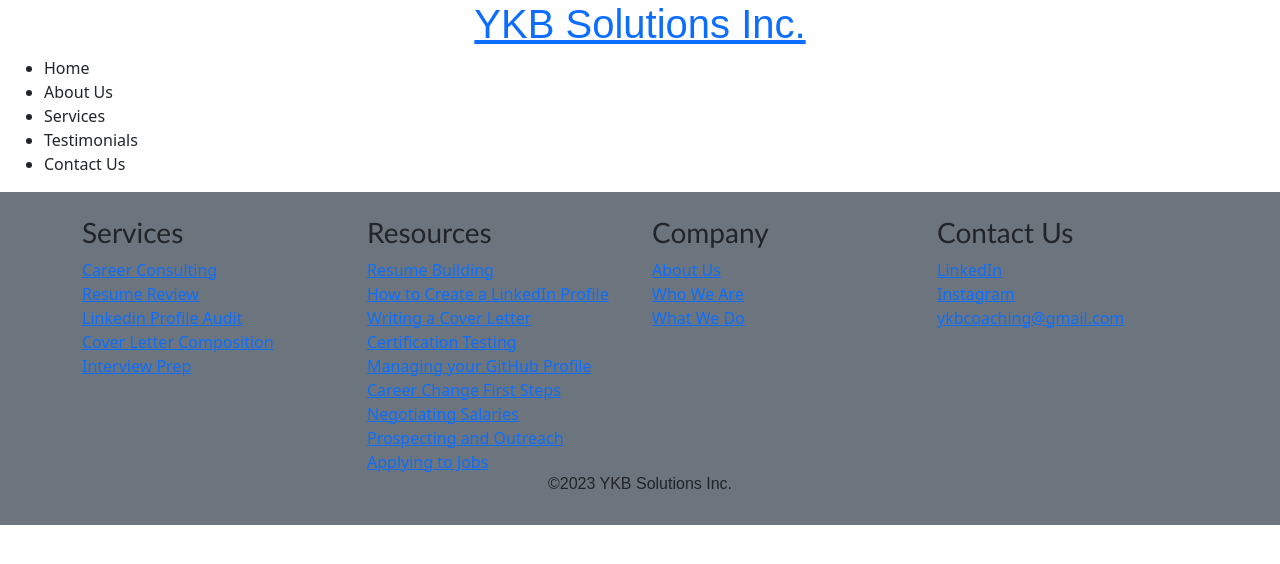
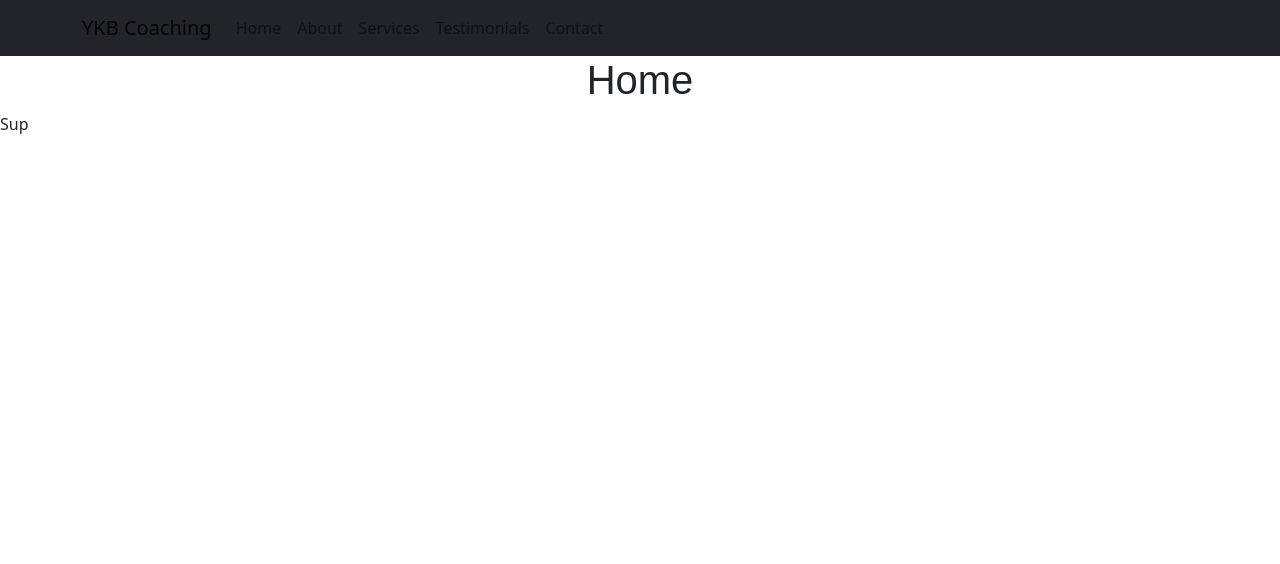
Before and after one commit to jermeewinn/YKB-solutions, a React (Create React App) app: page / in a window 1280 px wide. Shown: the top 564 px of the page. Built offline with nearby package versions, Linux system fonts and the light colour scheme.

Commit message:
refactored App.js and Navigation components directory to integrate react-router-dom & react-bootstrap NavBar

```diff
--- a/src/App.js
+++ b/src/App.js
@@ -13,61 +13,64 @@
 
 function App() {
   //categories to appear in the Navbar at the top
-  const [categories] = useState([
-    {
-      name: "Home"
-    },
-    {
-      name: "About Us",
-      description: "Meet the crew you will be working with"
-    },
-    {
-      name: "Services",
-      description: "Here's a summary of our services"
-    },
-    {
-      name: "Testimonials",
-      description: "Read some of our client stories"
-    },
-    {
-      name: "Contact Us",
-      description: "Reeach out to us for an inquiry"
-    },
+  // const [categories] = useState([
+  //   {
+  //     name: "Home"
+  //   },
+  //   {
+  //     name: "About Us",
+  //     description: "Meet the crew you will be working with"
+  //   },
+  //   {
+  //     name: "Services",
+  //     description: "Here's a summary of our services"
+  //   },
+  //   {
+  //     name: "Testimonials",
+  //     description: "Read some of our client stories"
+  //   },
+  //   {
+  //     name: "Contact Us",
+  //     description: "Reeach out to us for an inquiry"
+  //   },
 
-  ]);
+  // ]);
 
-  const renderPage = () => {
-    console.log(currentCategory.name)
-    if (currentCategory.name === 'Home') {
-      return <Home currentCategory={currentCategory} />;
-    }
-    if (currentCategory.name === 'About Us') {
-      return <About currentCategory={currentCategory} />;
-    }
-    if (currentCategory.name === 'Services') {
-      return <Services currentCategory={currentCategory} />;
-    }
-    if (currentCategory.name === 'Testimonials') {
-      return <Testimonials currentCategory={currentCategory} />;
-    }
-    if (currentCategory.name === 'Contact Us') {
-      return <Contact currentCategory={currentCategory} />;
-    }
-  };
+  // const renderPage = () => {
+  //   console.log(currentCategory.name)
+  //   if (currentCategory.name === 'Home') {
+  //     return <Home currentCategory={currentCategory} />;
+  //   }
+  //   if (currentCategory.name === 'About Us') {
+  //     return <About currentCategory={currentCategory} />;
+  //   }
+  //   if (currentCategory.name === 'Services') {
+  //     return <Services currentCategory={currentCategory} />;
+  //   }
+  //   if (currentCategory.name === 'Testimonials') {
+  //     return <Testimonials currentCategory={currentCategory} />;
+  //   }
+  //   if (currentCategory.name === 'Contact Us') {
+  //     return <Contact currentCategory={currentCategory} />;
+  //   }
+  // };
 
-  const [currentCategory, setCurrentCategory] = useState(categories[0]);
+  // const [currentCategory, setCurrentCategory] = useState(categories[0]);
 
   return (
+    // <div className="App">
+    //   <Navigation
+    //     categories={categories}
+    //     setCurrentCategory={setCurrentCategory}
+    //     currentCategory={currentCategory}>
+    //   </Navigation>
+    //   <main>
+    //     {renderPage()}
+    //   </main>
+    //   <Footer />
+    // </div>
     <div className="App">
-      <Navigation
-        categories={categories}
-        setCurrentCategory={setCurrentCategory}
-        currentCategory={currentCategory}>
-      </Navigation>
-      <main>
-        {renderPage()}
-      </main>
-      <Footer />
+      <Navigation />
     </div>
   );
 };
--- a/src/components/Home/index.js
+++ b/src/components/Home/index.js
@@ -1,13 +1,25 @@
-import React from 'react';
+import React, { Component } from 'react';
 
-function Home() {
+// function Home() {
+//     return (
+//         <section id='home'>
+//             <div>
+//                 <h1>Home</h1>
+//                 <p>Sup</p>
+//             </div>
+//         </section>
+//     )
+// }
+
+export default class Home extends Component {
+    render() {
         return (
             <section id='home'>
                 <div>
-
+                    <h1>Home</h1>
+                    <p>Sup</p>
                 </div>
             </section>
         )
     }
-
-export default Home;
+};
--- a/src/components/Navigation/index.js
+++ b/src/components/Navigation/index.js
@@ -1,5 +1,5 @@
 import React, { Component, useEffect } from 'react';
-import { Navbar, Nav, NavDropdown, Container,  } from 'react-bootstrap';
+import { Navbar, Nav, Container } from 'react-bootstrap';
 import {
     BrowserRouter as Router,
     Routes,
@@ -13,36 +13,36 @@
 import Testimonials from '../Testimonials';
 import Contact from '../Contact';
 
-function Navigation(props) {
-    const {
-        categories = [],
-        setCurrentCategory,
-        currentCategory
-    } = props;
+// function Navigation(props) {
+//     const {
+//         categories = [],
+//         setCurrentCategory,
+//         currentCategory
+//     } = props;
 
-    useEffect(() => {
-        document.title = currentCategory.name;
-    }, [currentCategory]);
+//     useEffect(() => {
+//         document.title = currentCategory.name;
+//     }, [currentCategory]);
 
-    return (
-        <header className='flex-row px-1'>
-            <h1>
-                <a href='/'>
-                    YKB Solutions Inc.
-                </a>
-            </h1>
-            <nav>
-                <ul>
-                    {categories.map((category) => (
-                        <li className={`mx-2 ${currentCategory === category.name && 'navActive'}`} key={category.name}>
-                            <span onClick={() => { setCurrentCategory(category)}}>
-                                {category.name}
-                            </span>
-                        </li>
-                    ))}
-                </ul>
-            </nav>
-        </header>
+//     return (
+//         <header className='flex-row px-1'>
+//             <h1>
+//                 <a href='/'>
+//                     YKB Solutions Inc.
+//                 </a>
+//             </h1>
+//             <nav>
+//                 <ul>
+//                     {categories.map((category) => (
+//                         <li className={`mx-2 ${currentCategory === category.name && 'navActive'}`} key={category.name}>
+//                             <span onClick={() => { setCurrentCategory(category)}}>
+//                                 {category.name}
+//                             </span>
+//                         </li>
+//                     ))}
+//                 </ul>
+//             </nav>
+//         </header>
 //         <Navbar bg='dark' expand='lg'>
 //             <Container>
 //                 <Navbar.Brand href="#home">YKB Coaching</Navbar.Brand>
@@ -61,63 +61,51 @@
 //                 </Navbar.Collapse>
 //             </Container>
 //         </Navbar>
-    )
-};
+//     )
+// };
 
-export default Navigation;
+// export default Navigation;
 
 
-// export default class Navigation extends Component {
-//     render() {
-//         return (
-//             <Router>
-//                 <div>
-//                     <Navbar bg='dark' expand='lg'>
-//                         <Container>
-//                             <Navbar.Brand href="#home">YKB Coaching</Navbar.Brand>
-//                             <Navbar.Toggle aria-controls='navbarScroll' />
-//                             <Navbar.Collapse id="basic-navbar-nav">
-//                                 <Nav
-//                                     className="mr-auto my-2 my-lg-0"
-//                                     style={{ maxHeight: '100px' }}
-//                                     navbarScroll
-//                                 >
-//                                     <Nav.Link as={Link} to="/">Home</Nav.Link>
-//                                     <Nav.Link as={Link} to="/about">About</Nav.Link>
-//                                     <Nav.Link as={Link} to="/services">Services</Nav.Link>
-//                                     <Nav.Link as={Link} to="/testimonials">Testimonials</Nav.Link>
-//                                     <Nav.Link as={Link} to="/contact">Contact</Nav.Link>
-//                                     {/* <NavDropdown title="Dropdown" id="basic-nav-dropdown">
-//                                         <NavDropdown.Item href="#action/3.1">Action</NavDropdown.Item>
-//                                         <NavDropdown.Item href="#action/3.2">Another action</NavDropdown.Item>
-//                                         <NavDropdown.Item href="#action/3.3">Something</NavDropdown.Item>
-//                                         <NavDropdown.Item href="#action/3.4">Separated link</NavDropdown.Item>
-//                                     </NavDropdown> */}
-//                                 </Nav>
-//                             </Navbar.Collapse>
-//                         </Container>
-//                     </Navbar>
-//                 </div>
-//                 <div>
-//                     <Routes>
-//                         <Route path="/">
-//                             <Home />
-//                         </Route>
-//                         <Route path="/about">
-//                             <About />
-//                         </Route>
-//                         <Route path="/services">
-//                             <Services />
-//                         </Route>
-//                         <Route path="/testimonials">
-//                             <Testimonials />
-//                         </Route>
-//                         <Route path="/contact">
-//                             <Contact />
-//                         </Route>
-//                     </Routes>
-//                 </div>
-//             </Router>
-//         )
-//     }
-// };
+export default class Navigation extends Component {
+    render() {
+        return (
+            <Router>
+                <div>
+                    <Navbar bg='dark' expand='lg'>
+                        <Container>
+                            <Navbar.Brand href="#home">YKB Coaching</Navbar.Brand>
+                            <Navbar.Toggle aria-controls='navbarScroll' />
+                            <Navbar.Collapse id="basic-navbar-nav">
+                                <Nav
+                                    className="mr-auto my-2 my-lg-0"
+                                    style={{ maxHeight: '100px' }}
+                                    navbarScroll
+                                >
+                                    <Nav.Link as={Link} to="/">Home</Nav.Link>
+                                    <Nav.Link as={Link} to="/about">About</Nav.Link>
+                                    <Nav.Link as={Link} to="/services">Services</Nav.Link>
+                                    <Nav.Link as={Link} to="/testimonials">Testimonials</Nav.Link>
+                                    <Nav.Link as={Link} to="/contact">Contact</Nav.Link>
+                                </Nav>
+                            </Navbar.Collapse>
+                        </Container>
+                    </Navbar>
+                </div>
+                <div>
+                    <Routes>
+                        <Route path="/" element={<Home />} />
+
+                        <Route path="/about" element={<About />} />
+
+                        <Route path="/services" element={<Services />} />
+
+                        <Route path="/testimonials" element={<Testimonials />} />
+
+                        <Route path="/contact" element={<Contact />} />
+                    </Routes>
+                </div>
+            </Router>
+        )
+    }
+};
```
Lines whose indentation alone changed are shown as unchanged.
